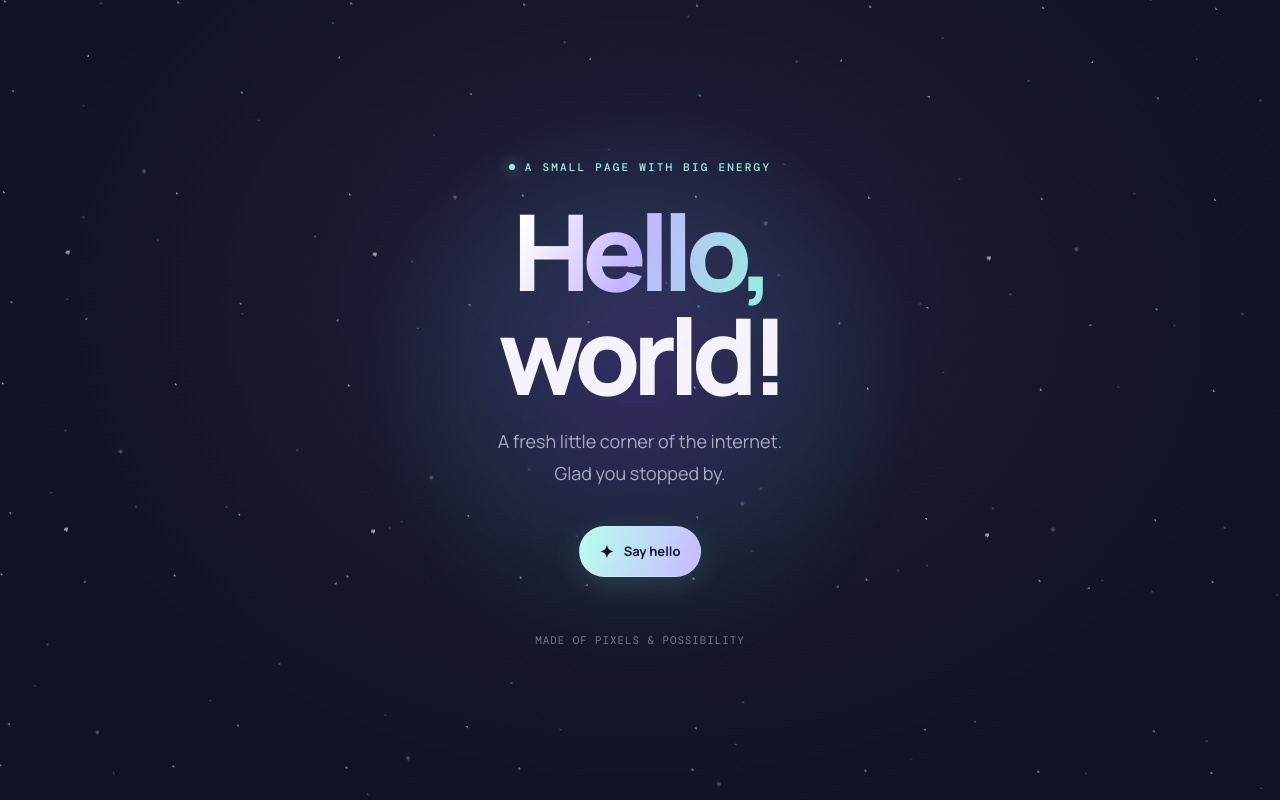
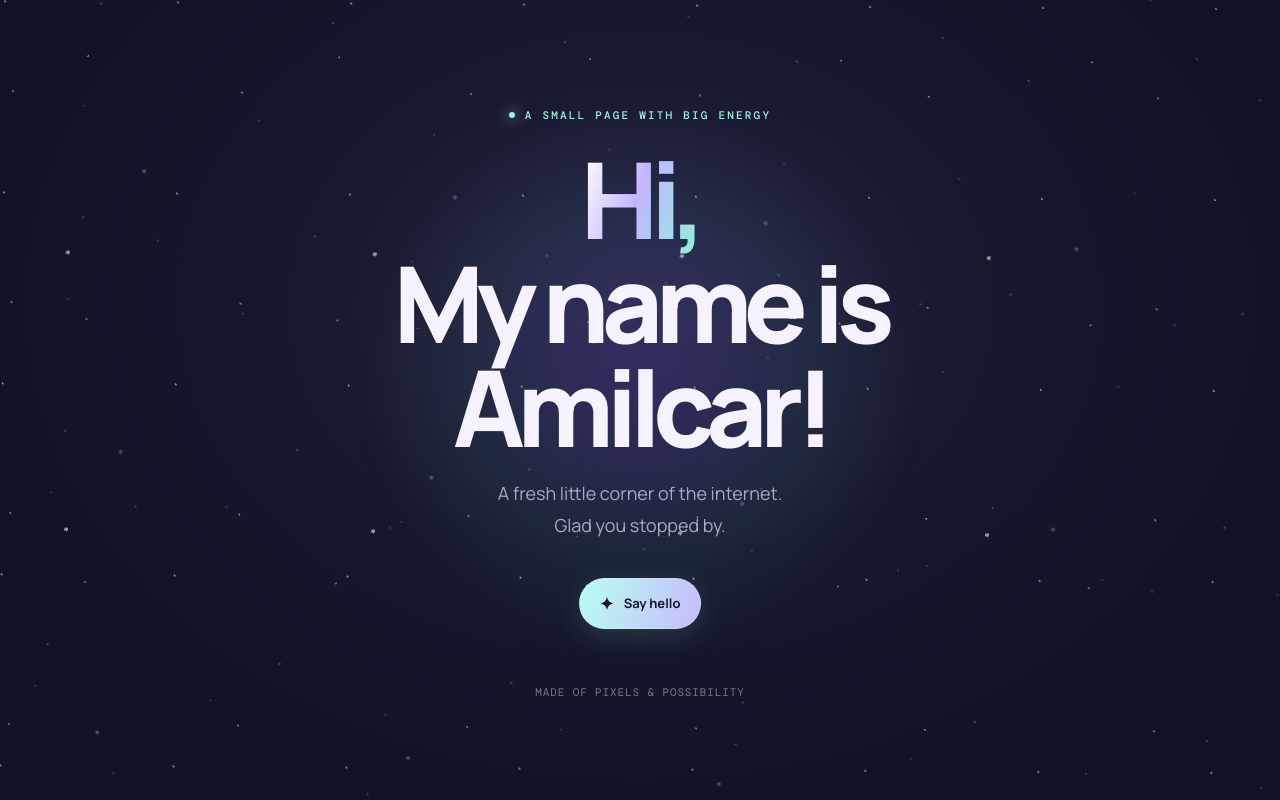
Before and after one commit to amil72/Project-1, a plain HTML site: page index.html in a window 1280 px wide. Drawn offline with nearby package versions, Linux system fonts and the light colour scheme.

Commit message:
second-commit

```diff
--- a/index.html
+++ b/index.html
@@ -5,7 +5,7 @@
   <meta name="viewport" content="width=device-width, initial-scale=1">
   <meta name="theme-color" content="#101326">
   <meta name="description" content="A little hello from the web.">
-  <title>Hello, World!</title>
+  <title>First Git Project</title>
   <style>
     @import url('https://fonts.googleapis.com/css2?family=DM+Mono:wght@400;500&family=Manrope:wght@400;500;600;700;800&display=swap');
     :root { color-scheme: dark; --ink:#f5f3ff; --muted:#aca9c5; --aqua:#9af5e2; --violet:#a891ff; }
@@ -34,7 +34,7 @@
   <main>
     <div class="orb" aria-hidden="true"></div>
     <div class="eyebrow">A small page with big energy</div>
-    <h1><span>Hello,</span><br>world!</h1>
+    <h1><span>Hi,</span><br>My name is Amilcar!</h1>
     <p class="subtitle">A fresh little corner of the internet.<br>Glad you stopped by.</p>
     <div class="actions">
       <button id="hello" type="button"><span class="sparkle" aria-hidden="true">✦</span><span>Say hello</span></button>
```
